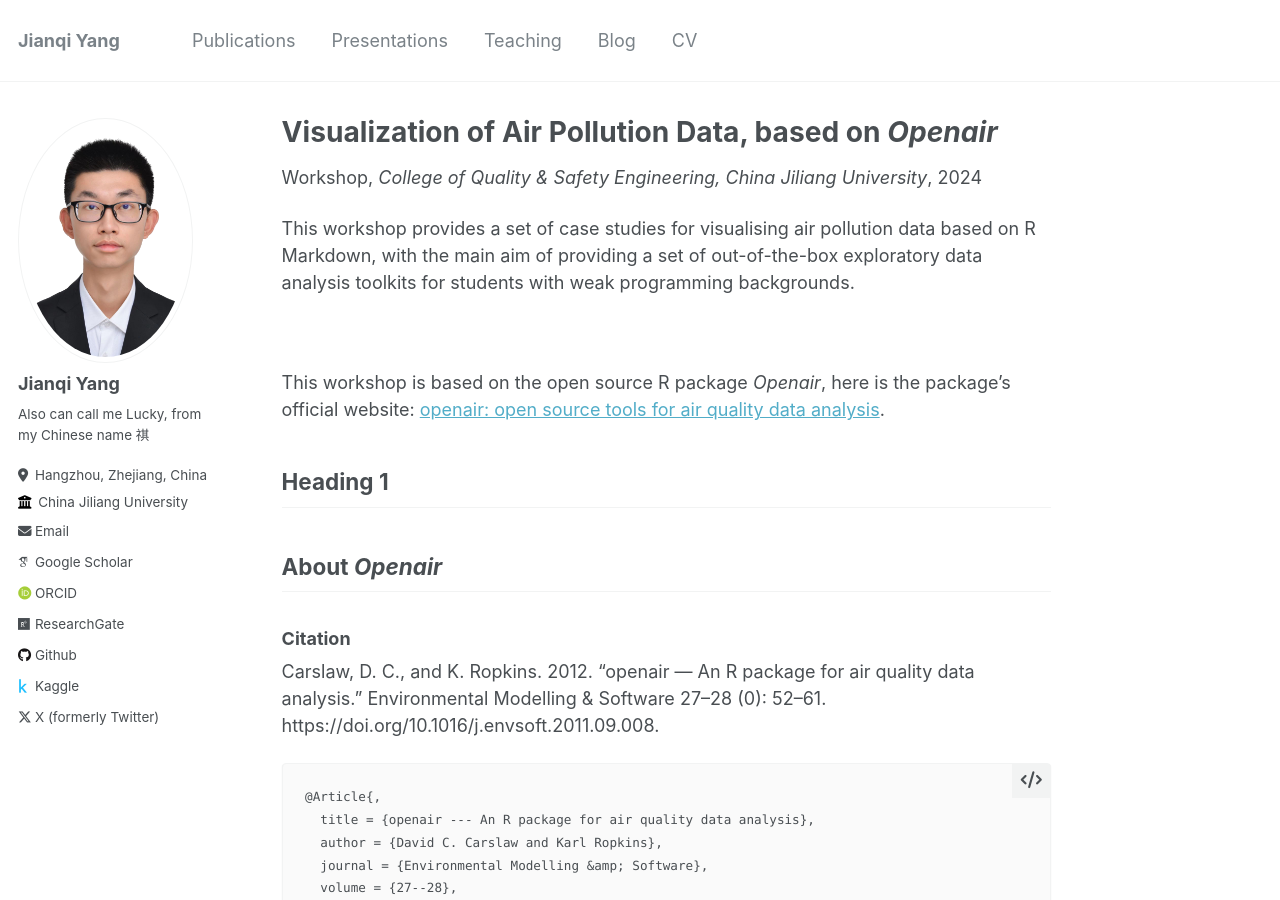
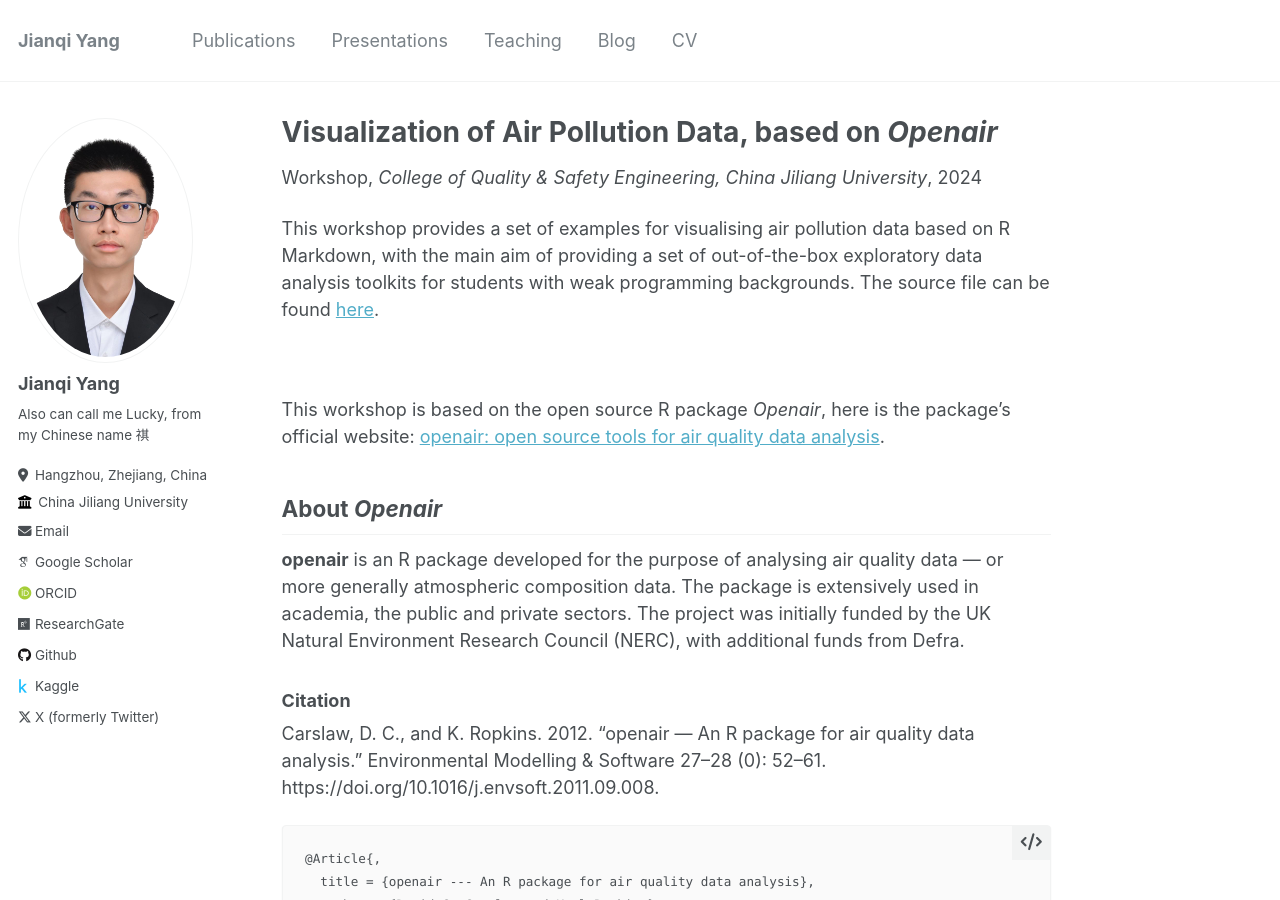
Before and after one commit to thinkswhat/thinkswhat.github.io, a Jekyll site: the page built from _teaching/Openair.md, in a window 1280 px wide and 900 px high. Built offline with Jekyll 4.4.1, drawn with Linux system fonts in a browser that asks for light colours; some web fonts are replaced.

Commit message:
Update Openair.md

```diff
--- a/_teaching/Openair.md
+++ b/_teaching/Openair.md
@@ -8,15 +8,16 @@ date: 2024-03-21
 location: "Hangzhou"
 ---
 
-This workshop provides a set of case studies for visualising air pollution data based on R Markdown, with the main aim of providing a set of out-of-the-box exploratory data analysis toolkits for students with weak programming backgrounds.
+This workshop provides a set of examples for visualising air pollution data based on R Markdown, with the main aim of providing a set of out-of-the-box exploratory data analysis toolkits for students with weak programming backgrounds. The source file can be found [here](https://github.com/thinkswhat/thinkswhat.github.io/tree/main/Materials/Workshops/Openair).
 
 <br>
 
 This workshop is based on the open source R package *Openair*, here is the package's official website: [openair: open source tools for air quality data analysis](https://davidcarslaw.github.io/openair).
 
-## Heading 1
+## About *Openair*
 
-## About *Openair*
+**openair** is an R package developed for the purpose of analysing air quality data — or more generally atmospheric composition data. The package is extensively used in academia, the public and private sectors. The project was initially funded by the UK Natural Environment Research Council (NERC), with additional funds from Defra.
+
 ### Citation
 Carslaw, D. C., and K. Ropkins. 2012. “openair — An R package for air quality data analysis.” Environmental Modelling & Software 27–28 (0): 52–61. https://doi.org/10.1016/j.envsoft.2011.09.008.
 
```
